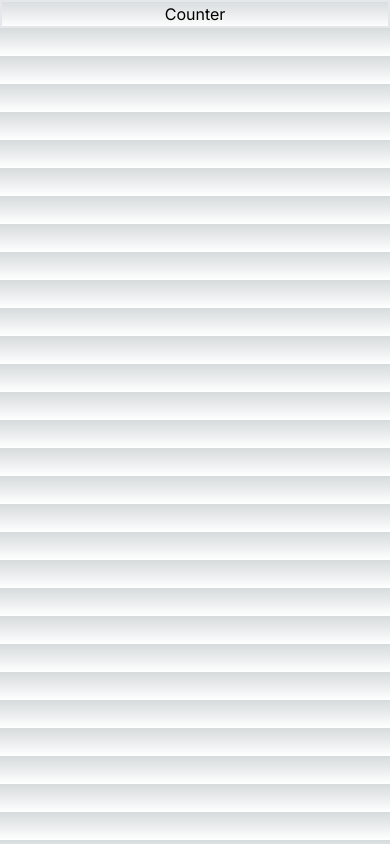
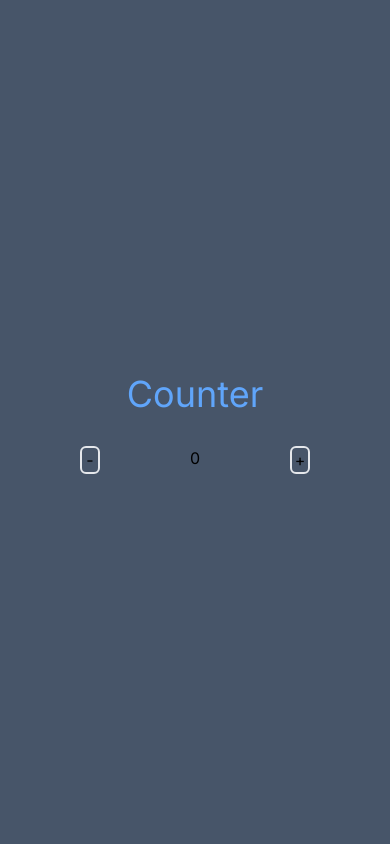
Before and after one commit to Mtoal087/NextCounter, a Next.js app: page / in a window 390 px wide. Built offline with nearby package versions, Linux system fonts and the light colour scheme.

Commit message:
create mobile mode

```diff
--- a/app/globals.css
+++ b/app/globals.css
@@ -25,3 +25,9 @@ body {
     )
     rgb(var(--background-start-rgb));
 }
+
+.btn {
+  @apply flex justify-center items-center;
+  @apply w-5;
+  @apply rounded-md border-2;
+}
--- a/app/layout.tsx
+++ b/app/layout.tsx
@@ -5,8 +5,8 @@ import './globals.css'
 const inter = Inter({ subsets: ['latin'] })
 
 export const metadata: Metadata = {
-  title: 'Create Next App',
-  description: 'Generated by create next app',
+  title: 'Counter',
+  description: 'Counter by Next.js',
 }
 
 export default function RootLayout({
--- a/app/page.tsx
+++ b/app/page.tsx
@@ -1,9 +1,27 @@
+'use client'
+import { useState } from 'react';
+
 export default function Home() {
+  const [count, setCount] = useState(0);
+
   return (
-    <section className="w-full flex-center h-full flex-row ">
-      <h1 className="text-center border-2">
+    <section className="w-full flex h-screen justify-center items-center bg-slate-600 flex-col gap-8">
+      <h1 className="text-4xl text-blue-400">
         Counter
       </h1>
+      <div className="button flex gap-20 sm:flex-col">
+        <button className="btn cursor-pointer hover:bg-red-400 absolute left-20 sm:w-100"
+        onClick={() => setCount(count - 1)}
+        >
+          -
+        </button>
+        <h1>{ count }</h1>
+        <button className="btn cursor-pointer hover:bg-green-400 absolute right-20"
+        onClick={() => setCount(count + 1)}
+        >
+          +
+        </button>
+      </div>
     </section>
   )
 }
```
